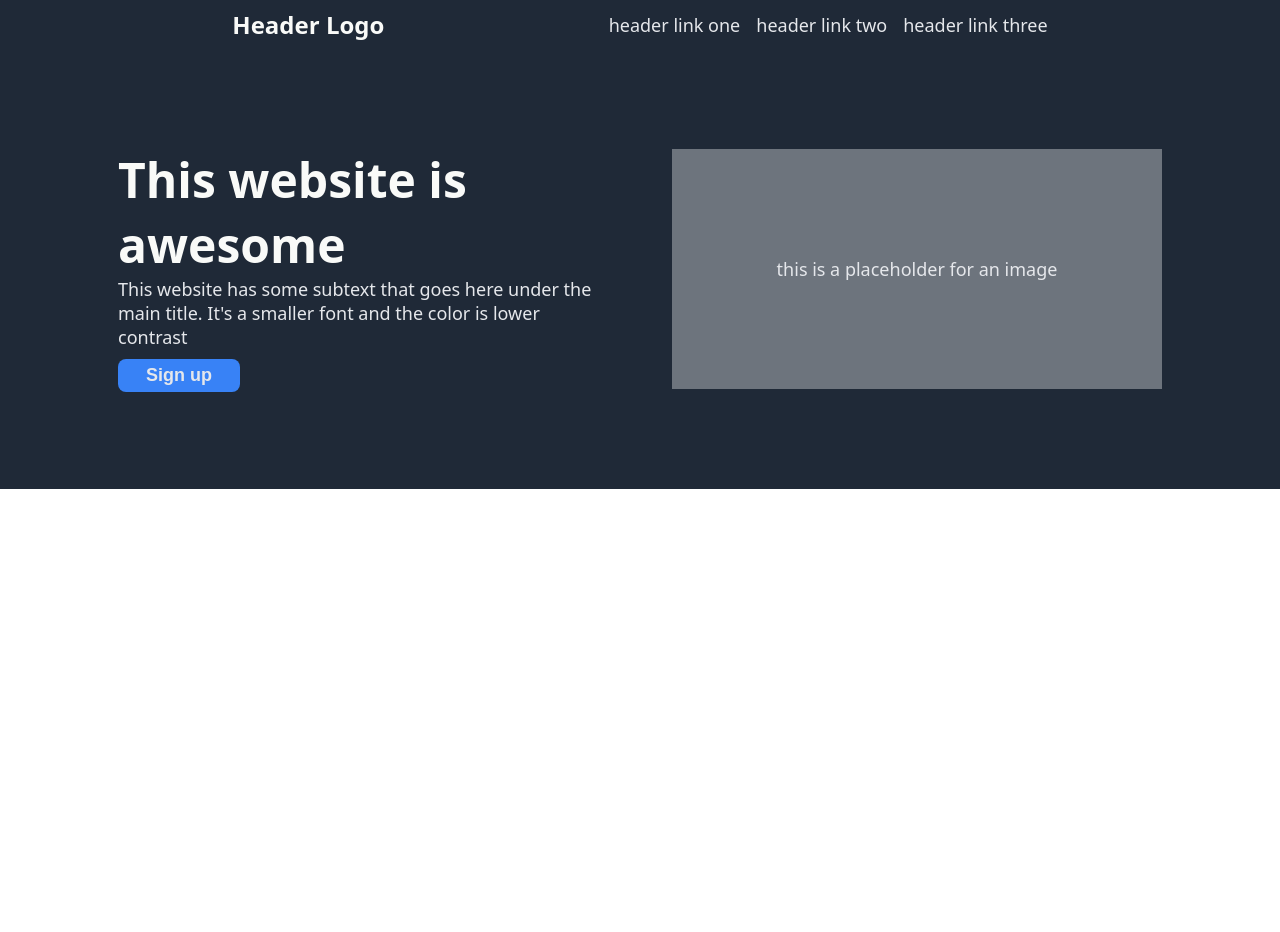
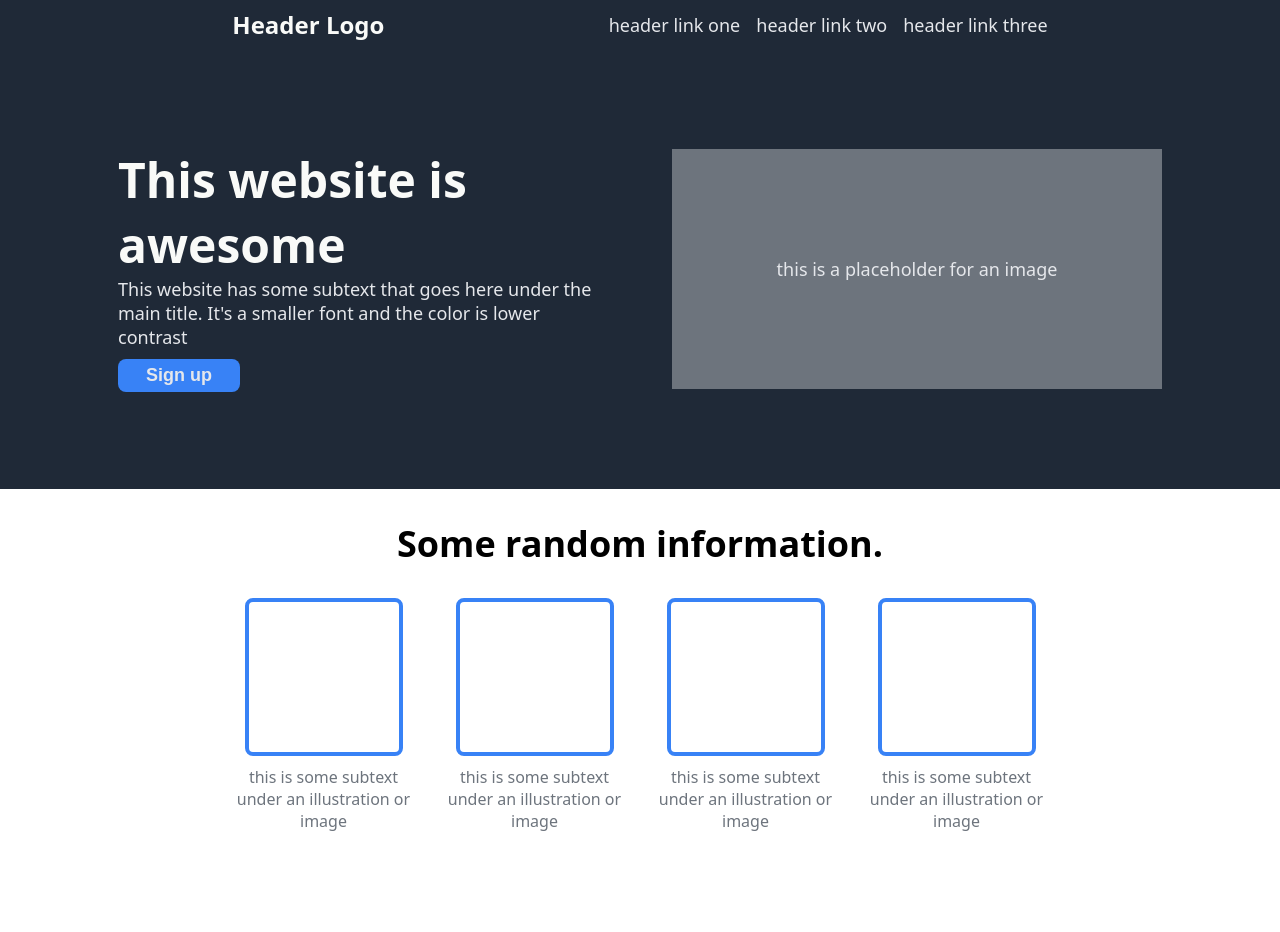
Before and after one commit to DragonCoder17/landing-page, a plain HTML site: page index.html in a window 1280 px wide. Before the commit the page ends 800 px from the top, so only its background shows below. Drawn offline with Linux system fonts and the light colour scheme.

Commit message:
Edit index.html and styles.css

```diff
--- a/index.html
+++ b/index.html
@@ -31,5 +31,28 @@
             </div>
         </div>
     </div>
+    <div class="section2">
+        <div class="info-header">
+            Some random information.
+        </div>
+        <div class="info-container">
+            <div class="info">
+                <div class="info-box"></div>
+                <div class="info-text">this is some subtext under an illustration or image</div>
+            </div>
+            <div class="info">
+                <div class="info-box"></div>
+                <div class="info-text">this is some subtext under an illustration or image</div>
+            </div>
+            <div class="info">
+                <div class="info-box"></div>
+                <div class="info-text">this is some subtext under an illustration or image</div>
+            </div>
+            <div class="info">
+                <div class="info-box"></div>
+                <div class="info-text">this is some subtext under an illustration or image</div>
+            </div>
+        </div>
+    </div>
 </body>
 </html>
--- a/styles.css
+++ b/styles.css
@@ -93,3 +93,42 @@ h1 {
 #hero-text {
     margin-bottom: 10px;
 }
+
+.section2 {
+    text-align: center;
+}
+
+.info-header{
+    font-size: 36px;
+    font-weight: 900;
+    margin: 30px 0;
+}
+
+.info-container {
+    display: flex;
+    justify-content: center;
+    gap: 36px;
+    margin-bottom: 100px;
+}
+
+.info {
+    max-width: 175px;
+    display: flex;
+    flex-direction: column;
+    justify-content: center;
+    align-items: center;
+}
+
+.info-box {
+    border-color: #3882f6;
+    border-radius: 8px;
+    border-style: solid;
+    border-width: 4px;
+    width: 150px;
+    height: 150px;
+    margin-bottom: 10px;
+}
+
+.info-text {
+    color: #6d747d;
+}
```
